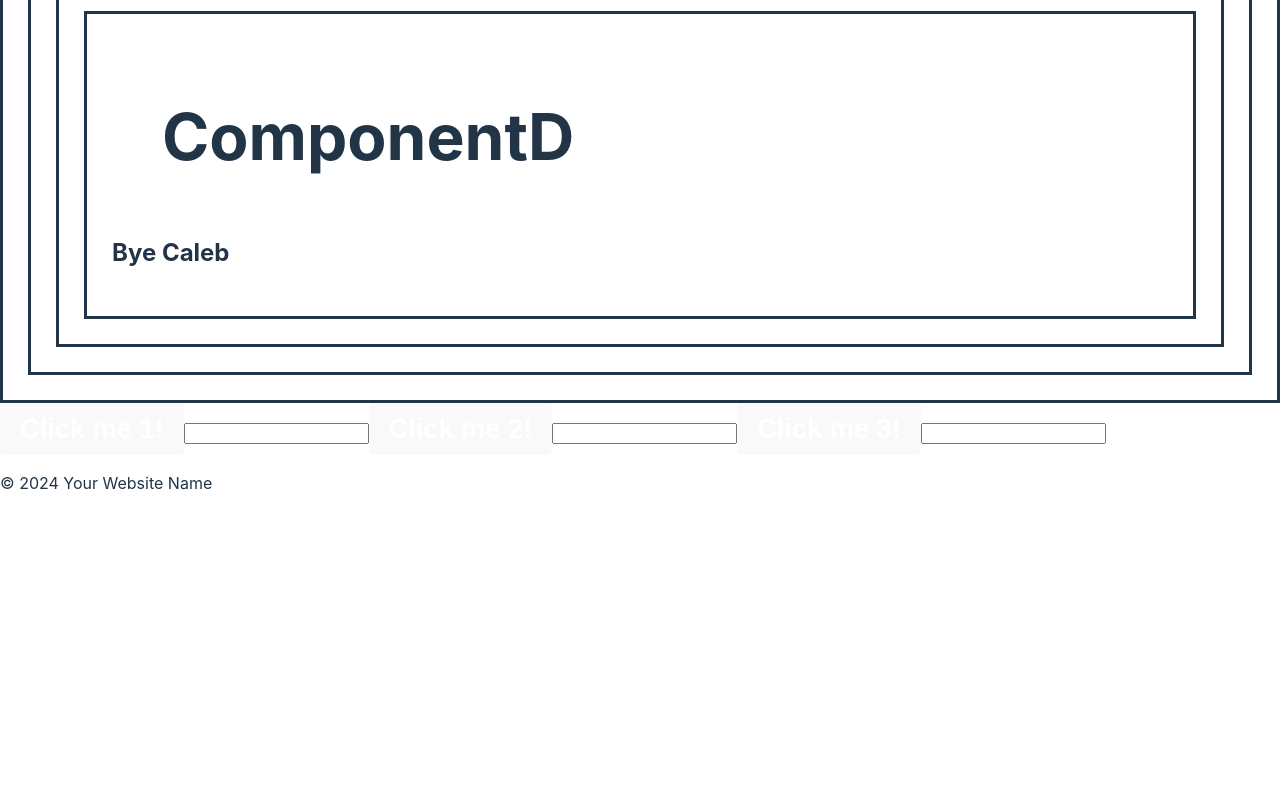
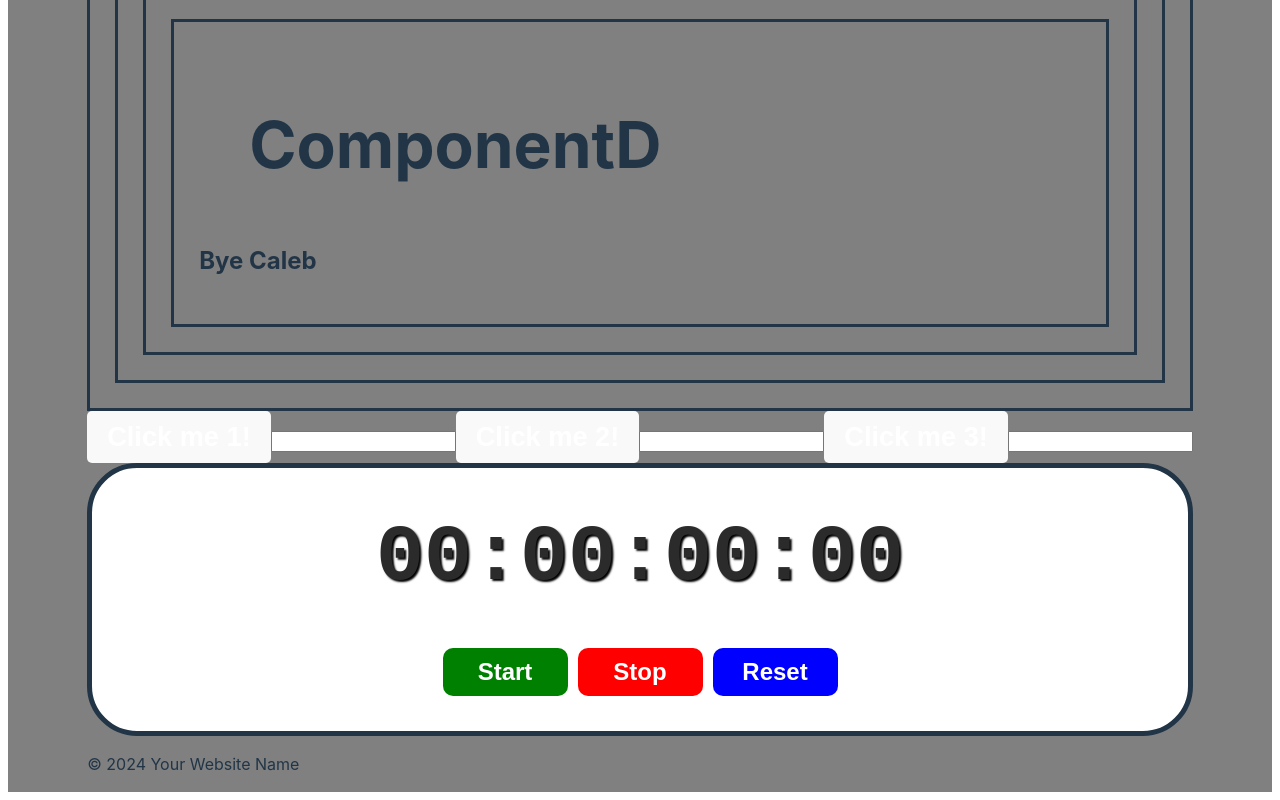
Before and after one commit to CalebRdgz/react-course, a React (Vite) app in the folder my-react-app/: page / in a window 1280 px wide. Shown: the part 8365-9165 px from the top of the page. Before the commit the page ends 8876 px from the top, so only its background shows below. Built offline with nearby package versions, Linux system fonts and the light colour scheme.

Commit message:
Stopwatch app

```diff
--- a/my-react-app/src/Stopwatch.jsx
+++ b/my-react-app/src/Stopwatch.jsx
@@ -1,7 +1,78 @@
-import {useState, useEffect, useRef } from 'react'
+import React from "react";
+import { useState, useEffect, useRef } from "react";
 
-function Stopwatch(){
+function Stopwatch() {
+  //isRunning initial state to false:
+  const [isRunning, setIsRunning] = useState(false);
+  //elapsedTime initial state to 0:
+  const [elapsedTime, setElapsedTime] = useState(0);
+  //start an interval, then clear it using useRef():
+  const intervalIdRef = useRef(null);
+  //get current time when starting stopwatch with useRef():
+  const startTimeRef = useRef(0);
 
+  //if isRunning ever changes, perform this side code:
+  useEffect(() => {
+    if (isRunning) {
+      //create an interval to move time forward:
+      intervalIdRef.current = setInterval(() => {
+        setElapsedTime(Date.now() - startTimeRef.current);
+      }, 10);
+    }
+
+    //return a cleanup function:
+    return () => {
+        clearInterval(intervalIdRef.current);
+    }
+  }, [isRunning]);
+
+  function start() {
+    //when start button clicked, set state of setIsRunning to true (from false)
+    setIsRunning(true);
+    startTimeRef.current = Date.now() - elapsedTime;
+    console.log(startTimeRef.current);
+  }
+
+  function stop() {
+    setIsRunning(false);
+  }
+
+  function reset() {
+    setElapsedTime(0);
+    setIsRunning(false);
+  }
+
+  function formatTime() {
+    //conver to hours, minutes, seconds, and milliseconds:
+    let hours = Math.floor(elapsedTime / (1000 * 60 * 60));
+    let minutes = Math.floor(elapsedTime / (1000 * 60) % 60)
+    let seconds = Math.floor(elapsedTime / (1000) % 60)
+    let milliseconds = Math.floor(elapsedTime % 1000 / 10);
+
+    hours = String(hours).padStart(2, "0")
+    minutes = String(minutes).padStart(2, "0")
+    seconds = String(seconds).padStart(2, "0")
+    milliseconds = String(milliseconds).padStart(2, "0");
+
+    return `${hours}:${minutes}:${seconds}:${milliseconds}`;
+  }
+
+  return (
+    <div className="stopwatch">
+      <div className="display">{formatTime()}</div>
+      <div className="controls">
+        <button className="start-button" onClick={start}>
+          Start
+        </button>
+        <button className="stop-button" onClick={stop}>
+          Stop
+        </button>
+        <button className="reset-button" onClick={reset}>
+          Reset
+        </button>
+      </div>
+    </div>
+  );
 }
 
 export default Stopwatch;
--- a/my-react-app/src/index.css
+++ b/my-react-app/src/index.css
@@ -313,14 +313,15 @@ li {
   margin-left: 10px;
 }
 
-body {
-  /* background-image: url(assets/animalcrossingbg.png); */
+/* body {
+  /* background-image: url(assets/animalcrossingbg.png);
   background-position: center;
   background-repeat: no-repeat;
   background-size: cover;
   background-attachment: fixed;
   margin: 0;
 }
+*/
 
 .clock span {
   backdrop-filter: blur(5px);
@@ -347,3 +348,66 @@ body {
   border: 3px solid;
   padding: 25px;
 }
+
+body{
+  display: flex;
+  flex-direction: column;
+  align-items: center;
+  background-color: gray;
+}
+
+.stopwatch{
+  display: flex;
+  flex-direction: column;
+  align-items: center;
+  border: 5px solid;
+  border-radius: 50px;
+  background-color: white;
+  padding: 30px;
+}
+
+.display{
+  font-size: 5rem;
+  font-family: monospace;
+  font-weight: bold;
+  color: rgb(43, 43, 43);
+  text-shadow: 2px 2px 2px black;
+  margin-bottom: 25px;
+}
+
+.controls button{
+  font-size: 1.5rem;
+  font-weight: bold;
+  padding: 10px 20px;
+  margin: 5px;
+  min-width: 125px;
+  border: none;
+  border-radius: 10px;
+  cursor: pointer;
+  color: white;
+  transition: background-color 0.5s ease;
+}
+
+.start-button{
+  background-color: green;
+}
+
+.start-button:hover{
+  background-color: rgb(0, 103, 0);
+}
+
+.stop-button{
+  background-color: red;
+}
+
+.stop-button:hover{
+  background-color: rgb(184, 0, 0);
+}
+
+.reset-button{
+  background-color: blue;
+}
+
+.reset-button:hover{
+  background-color: rgb(0, 0, 181);
+}
```
